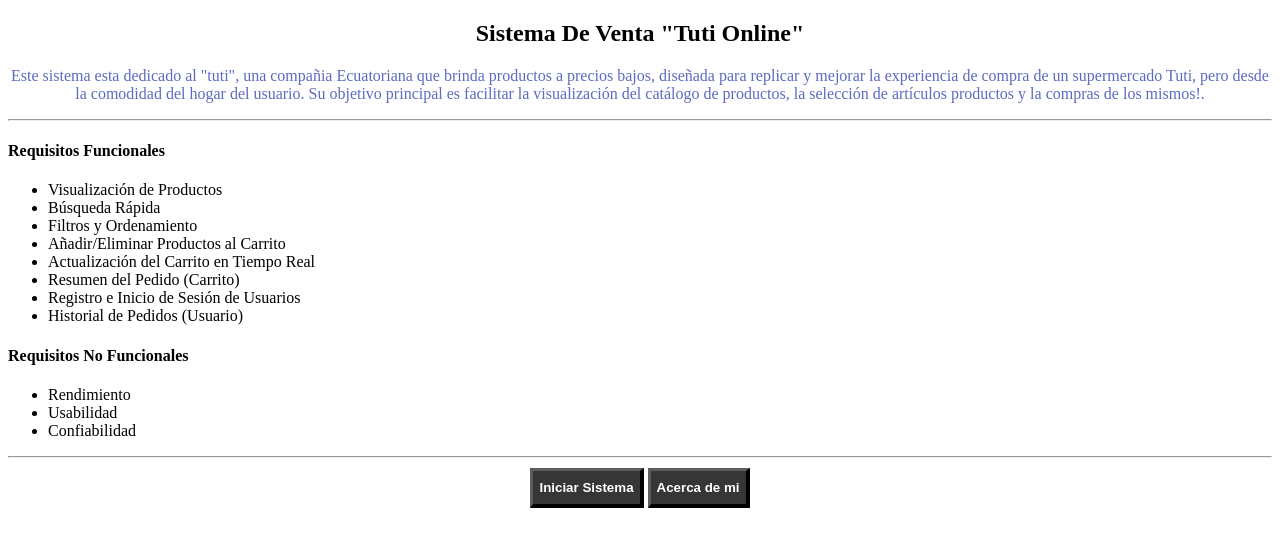
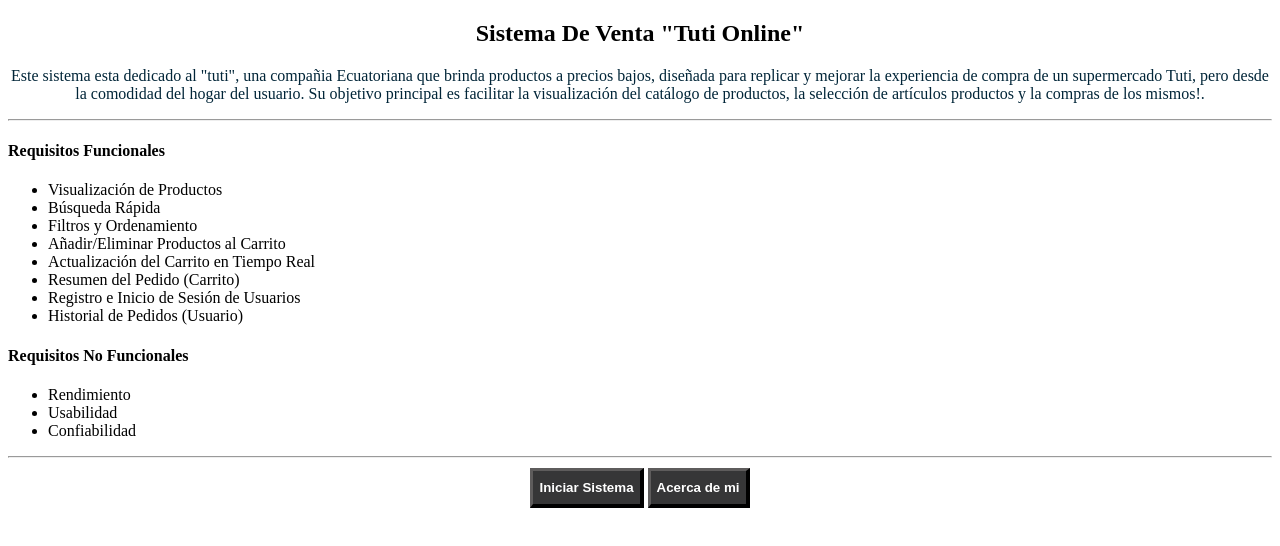
Before and after one commit to CodeNullException/Proyecto-Web-1, a plain HTML site: page index.html in a window 1280 px wide. Shown: the top 546 px of the page. Drawn offline with Linux system fonts and the light colour scheme.

Commit message:
Update style.css

```diff
--- a/style.css
+++ b/style.css
@@ -27,5 +27,5 @@ button:active { /*Cuando Clickeo mi boton cambia a color 555555*/
   background-color: #555555;
 }
 p{
-  color: #5c6bc0;
+  color: #012538;
 }
```
